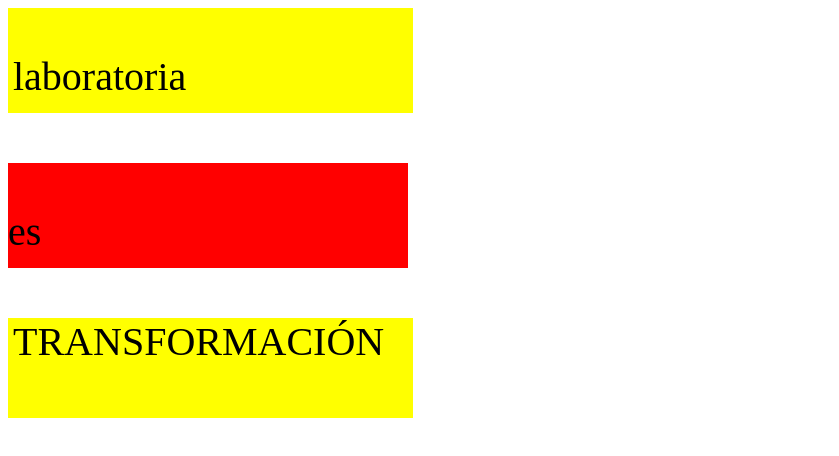
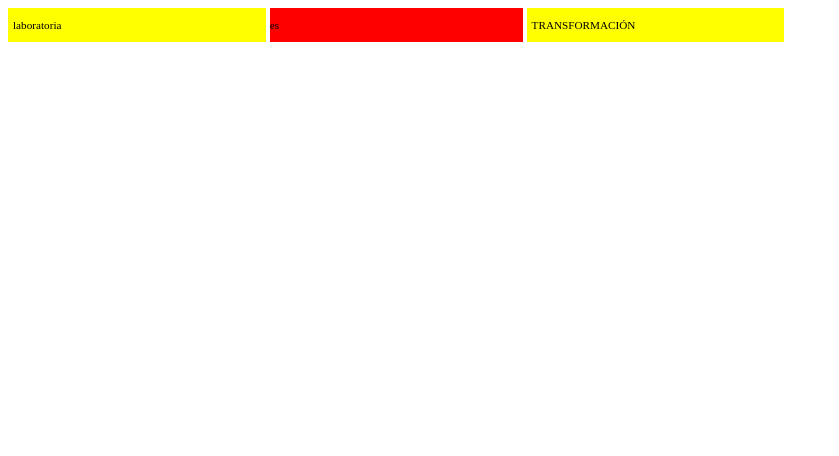
Before and after one commit to rodriguezadriana/displys, a plain HTML site: page index.html in a window 1280 px wide. Shown: the whole page, without its empty margins (0-839 px from the left). Drawn offline with Linux system fonts and the light colour scheme.

Commit message:
inline-block

```diff
--- a/clas.css
+++ b/clas.css
@@ -5,16 +5,18 @@
 	background-color: red;
 }
 div{
-	height: 100px;
-	width: 400px;
-	font-size: 40px;
-	margin-bottom:50px;
+	height: 30%;
+	width: 20%;
+	font-size: 70%;
+	margin-bottom:5%;
+	display: inline-block;
+
 
 }
 .pdl5{
 	padding-left: 5px;
 }
-.pdt5{
+.pdt5{git
 	padding-top: 5px;
 
 }
```
